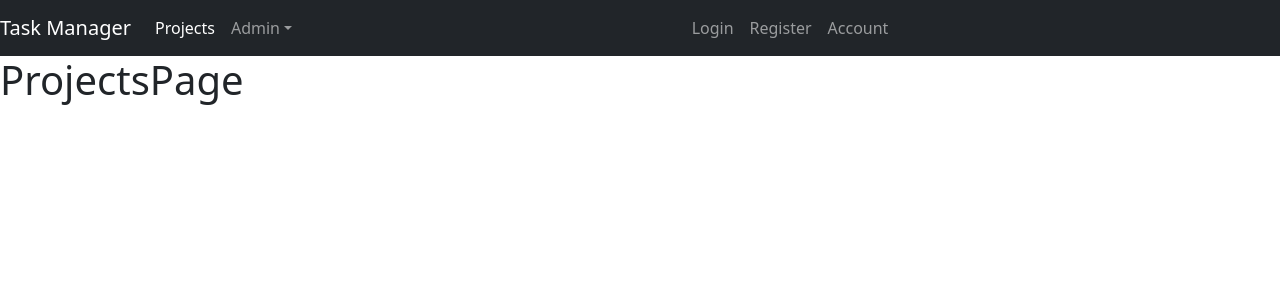
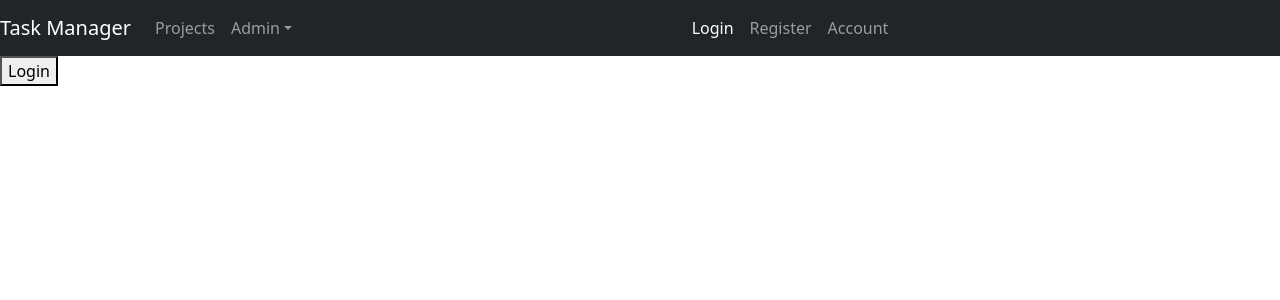
Before and after one commit to VladimirMMS/project-react, a React (Create React App) app: page /login in a window 1280 px wide. Before the commit this address led to /projects. Shown: the top 300 px of the page. Built offline with nearby package versions, Linux system fonts and the light colour scheme.

Commit message:
create login and logout

```diff
--- a/src/auth/AuthProvider.js
+++ b/src/auth/AuthProvider.js
@@ -1,21 +1,29 @@
 import { createContext, useState } from "react";
+
 
 
 export const AuthContext = createContext()
 
 function AuthProvider({children}) {
 
-    const [user, setUser ] = useState({id:1, role:"admin"})
+
+    const [user, setUser ] = useState(null)
+
+    const login = (userCredentials) => setUser({id:1,name:"vladimir", role:"admin"})
+
+    const logout = () => setUser(null)
 
     const isLogged = () => !!user;
-
     const hasRole = (role) => user?.role === role;
 
 
     const contextValue = {
         user,
         isLogged,
-        hasRole
+        hasRole,
+        login,
+        logout,
+
     }
 
     return (
--- a/src/components/Navigaction.js
+++ b/src/components/Navigaction.js
@@ -1,10 +1,13 @@
 import React from 'react';
 import {Navbar, Nav, NavDropdown} from "react-bootstrap"
 import {NavLink} from 'react-router-dom'
+import useAuth from '../auth/useAuth';
 import routes from '../helpers/routes';
 
 
 function Navigaction() {
+
+    const {logout,user} = useAuth();
     return (
         <Navbar collapseOnSelect expand = "lg" variant = "dark" bg="dark">
 
@@ -35,6 +38,10 @@ function Navigaction() {
                     <Nav.Link as={NavLink} to={routes.account}>
                         Account
                     </Nav.Link>
+                    {user ?<Nav.Link to={routes.login} onClick= {logout}>
+                        Logout
+                    </Nav.Link>:""}
+
                 </Nav>
 
 
--- a/src/pages/LoginPage.js
+++ b/src/pages/LoginPage.js
@@ -1,17 +1,17 @@
 import React from 'react';
 import useAuth from '../auth/useAuth';
 
-function LoginPage(props) {
+const userCredentials = {};
 
-    const {user} = useAuth();
+function LoginPage() {
 
-    console.log(user)
+    const {login} = useAuth();
 
 
 
     return (
         <div>
-            <h1>LoginPage</h1>
+            <button onClick= {()=> login(userCredentials)}>Login</button>
         </div>
     );
 }
```
